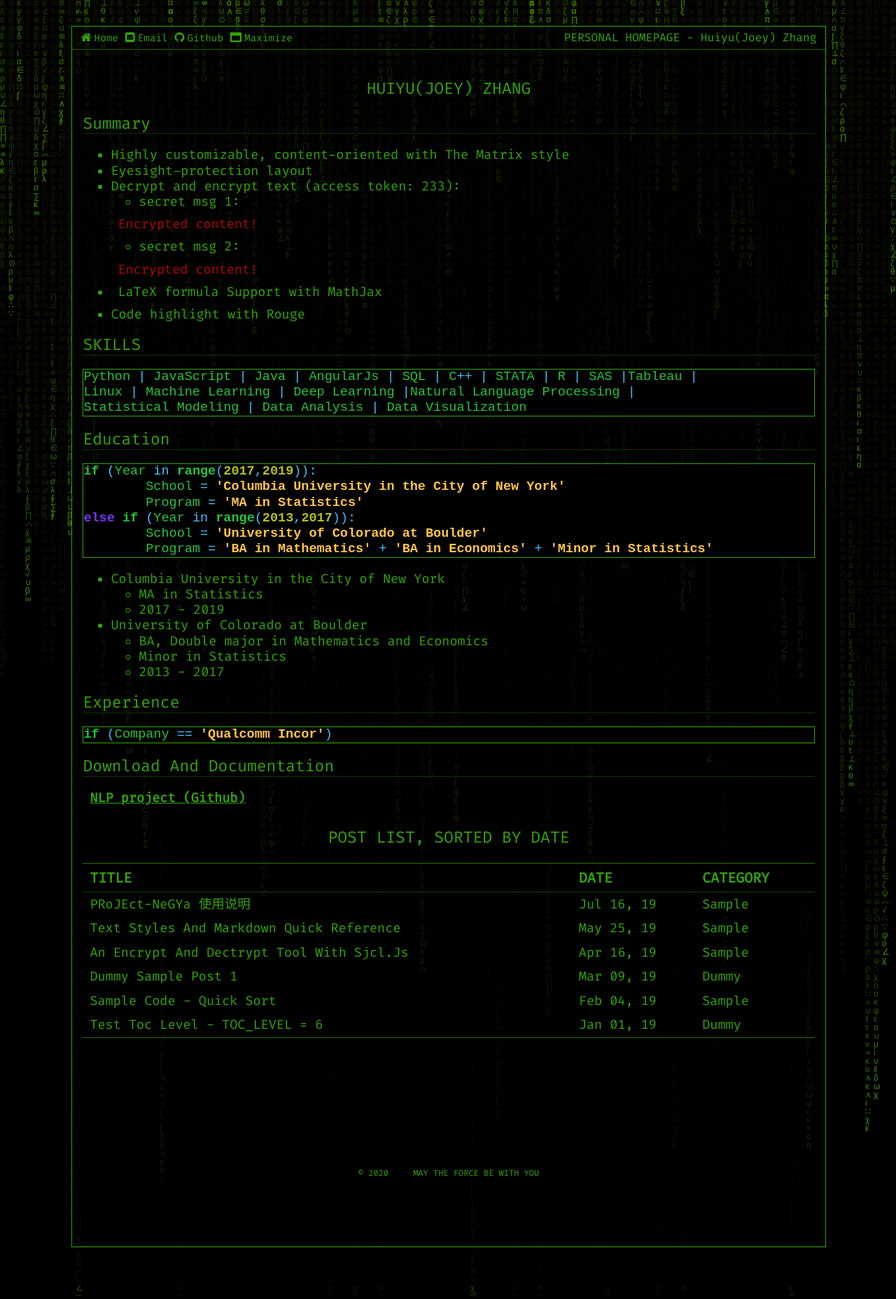
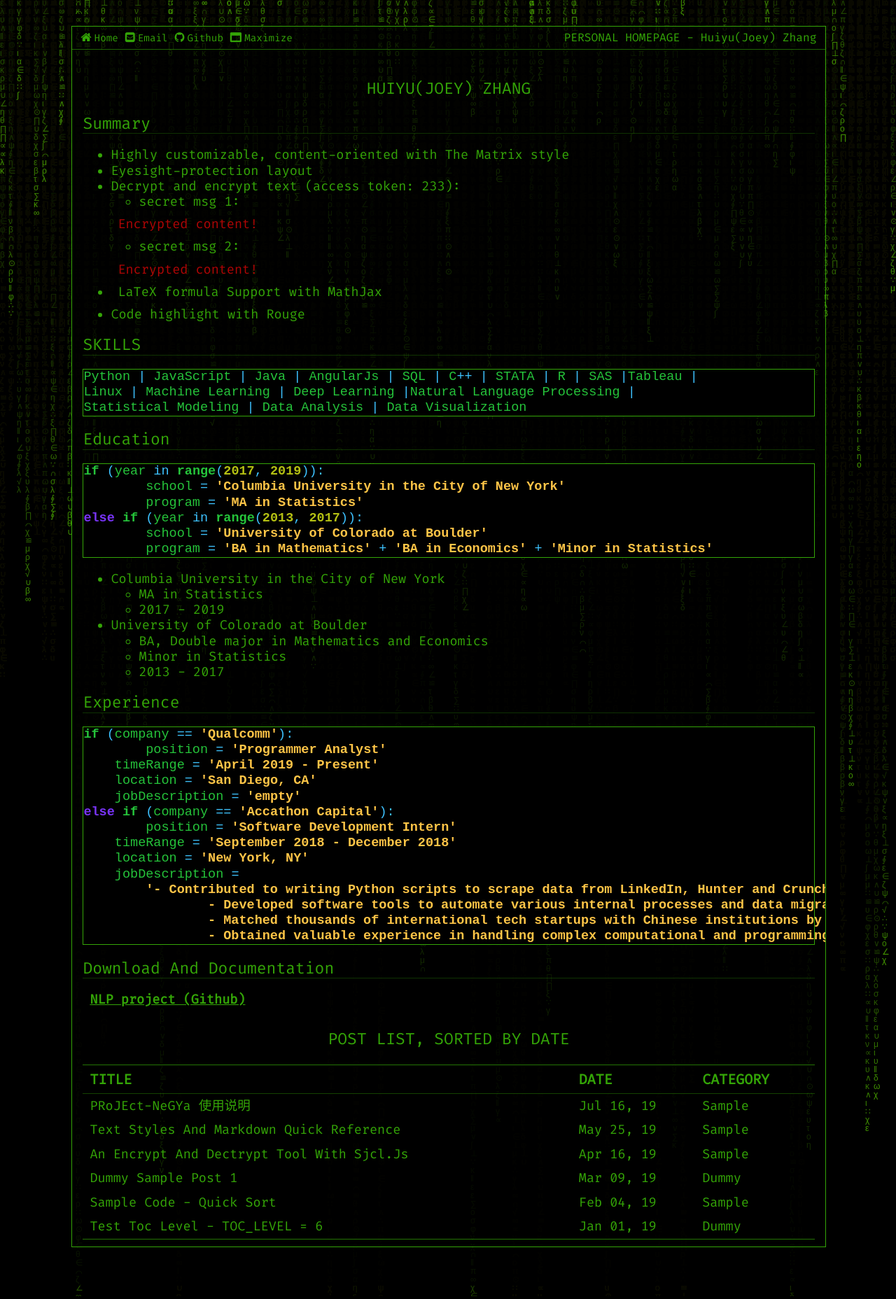
Before and after one commit to Jooooooooooey/Jooooooooooey.github.io, a Jekyll site: the page built from pages/index.md, in a window 1280 px wide. Shown: the whole page at 70% size. Built offline with Jekyll 4.4.1, drawn with Linux system fonts in a browser that asks for light colours.

Commit message:
Update index.md

````diff
--- a/pages/index.md
+++ b/pages/index.md
@@ -33,12 +33,12 @@ Statistical Modeling | Data Analysis | Data Visualization
 ```
 ## Education
 ```python
-if (Year in range(2017,2019)):
-	School = 'Columbia University in the City of New York'
-    	Program = 'MA in Statistics'
-else if (Year in range(2013,2017)):
-	School = 'University of Colorado at Boulder'
-    	Program = 'BA in Mathematics' + 'BA in Economics' + 'Minor in Statistics'
+if (year in range(2017, 2019)):
+	school = 'Columbia University in the City of New York'
+    	program = 'MA in Statistics'
+else if (year in range(2013, 2017)):
+	school = 'University of Colorado at Boulder'
+    	program = 'BA in Mathematics' + 'BA in Economics' + 'Minor in Statistics'
 ```
 * Columbia University in the City of New York
 	* MA in Statistics
@@ -50,7 +50,20 @@ else if (Year in range(2013,2017)):
 
 ## Experience
 ```python
-if (Company == 'Qualcomm Incor')
+if (company == 'Qualcomm'):
+	position = 'Programmer Analyst'
+    timeRange = 'April 2019 - Present'
+    location = 'San Diego, CA'
+    jobDescription = 'empty'
+else if (company == 'Accathon Capital'):
+	position = 'Software Development Intern'
+    timeRange = 'September 2018 - December 2018'
+    location = 'New York, NY'
+    jobDescription =
+    	'- Contributed to writing Python scripts to scrape data from LinkedIn, Hunter and Crunchbase by utilizing API calls and python packages (Numpy, Pandas, BeautifulSoup)
+		- Developed software tools to automate various internal processes and data migration
+		- Matched thousands of international tech startups with Chinese institutions by designing a matching algorithm
+		- Obtained valuable experience in handling complex computational and programming logic problems'
 ```
 
 ## Download and Documentation
````
